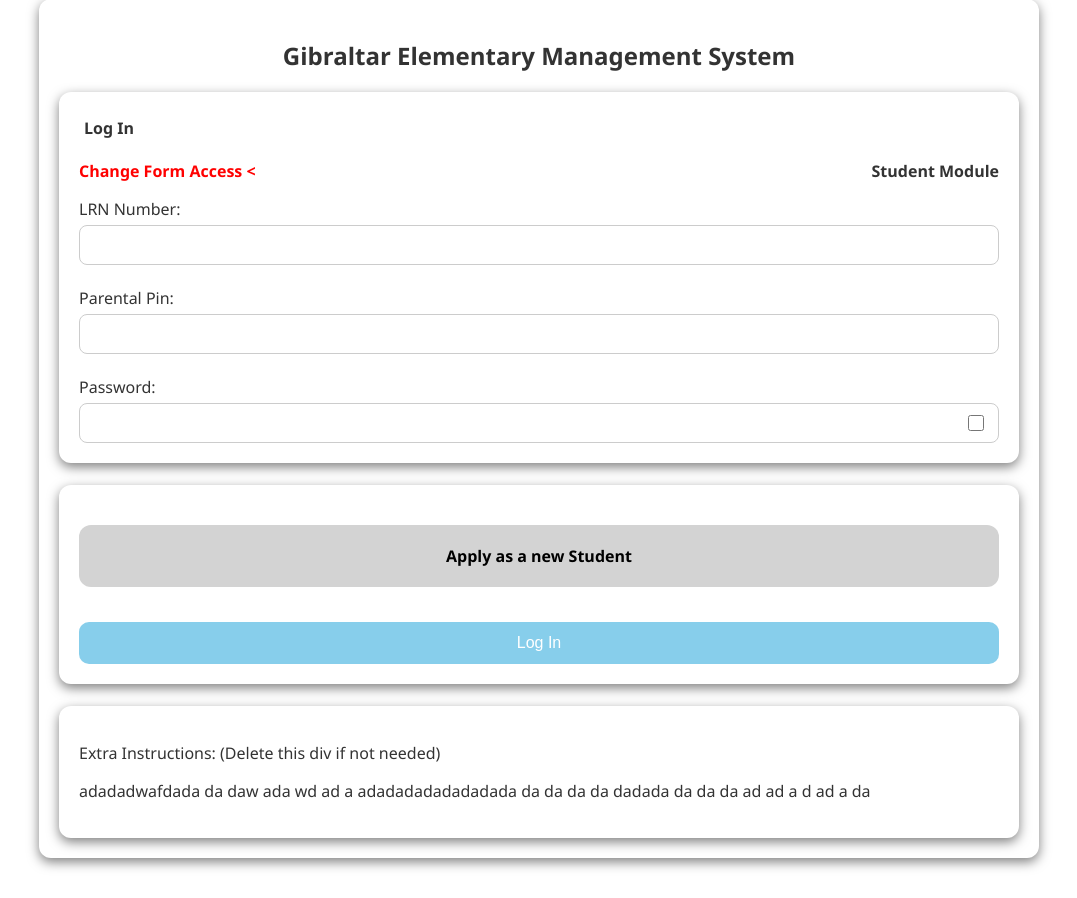
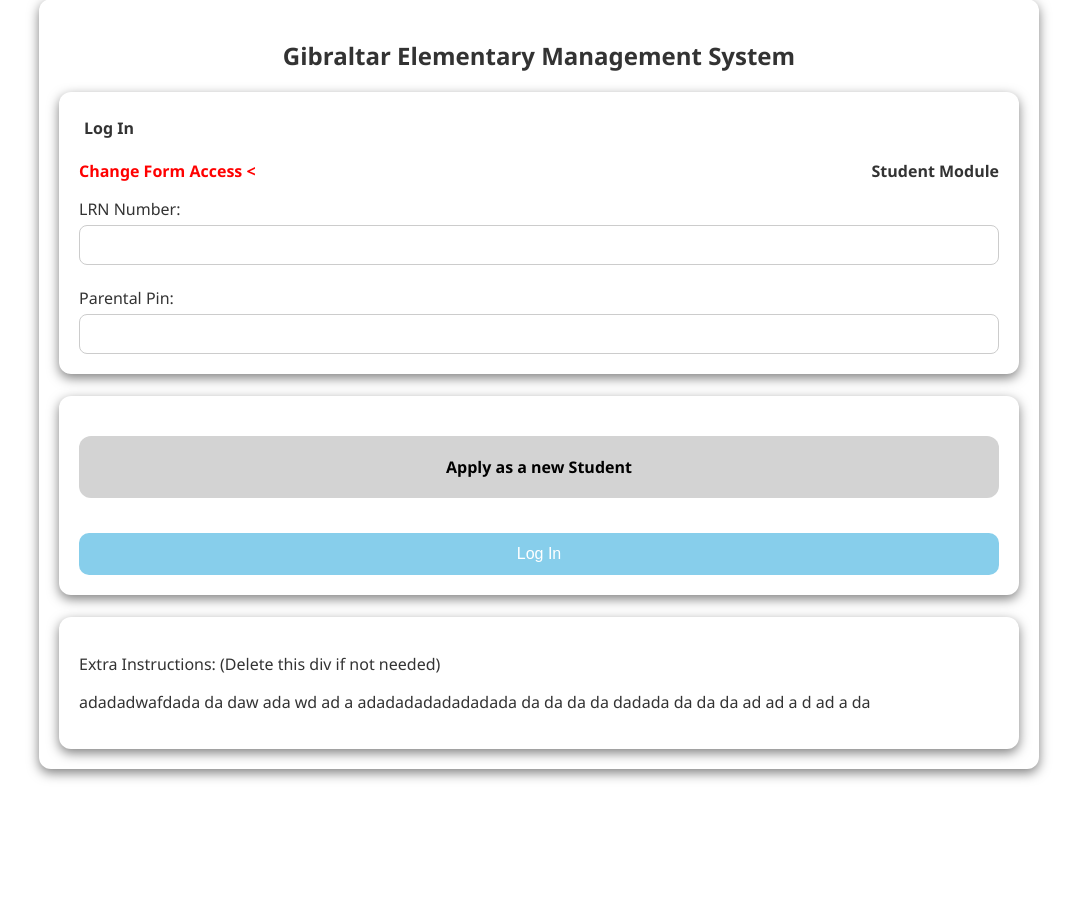
Before and after one commit to chase-ivy/WEBSYST1_FINAL, a PHP site: page /student.php in a window 1280 px wide. Shown: the part 136-1034 px from the top of the page, without its empty margins (101-1178 px from the left). After the commit the page ends 916 px from the top, so only its background shows below. Run offline with PHP 8.4, Linux system fonts and the light colour scheme.

```diff
--- a/ams/student.php
+++ b/ams/student.php
@@ -36,12 +36,7 @@
 					<br>
 					<span>Parental Pin:</span>
 					<input type="number" name="pin" min="4"><br>
-					<br>
-					<span>Password:</span>
-					<div class="pass-card">
-						<input type="password" name="password" id="pass">
-						<input type="checkbox" class="toggle" onclick="pass.type = this.checked ? 'text' : 'password'">
-					</div>
+
 
 				</div>
 			</form>
```
